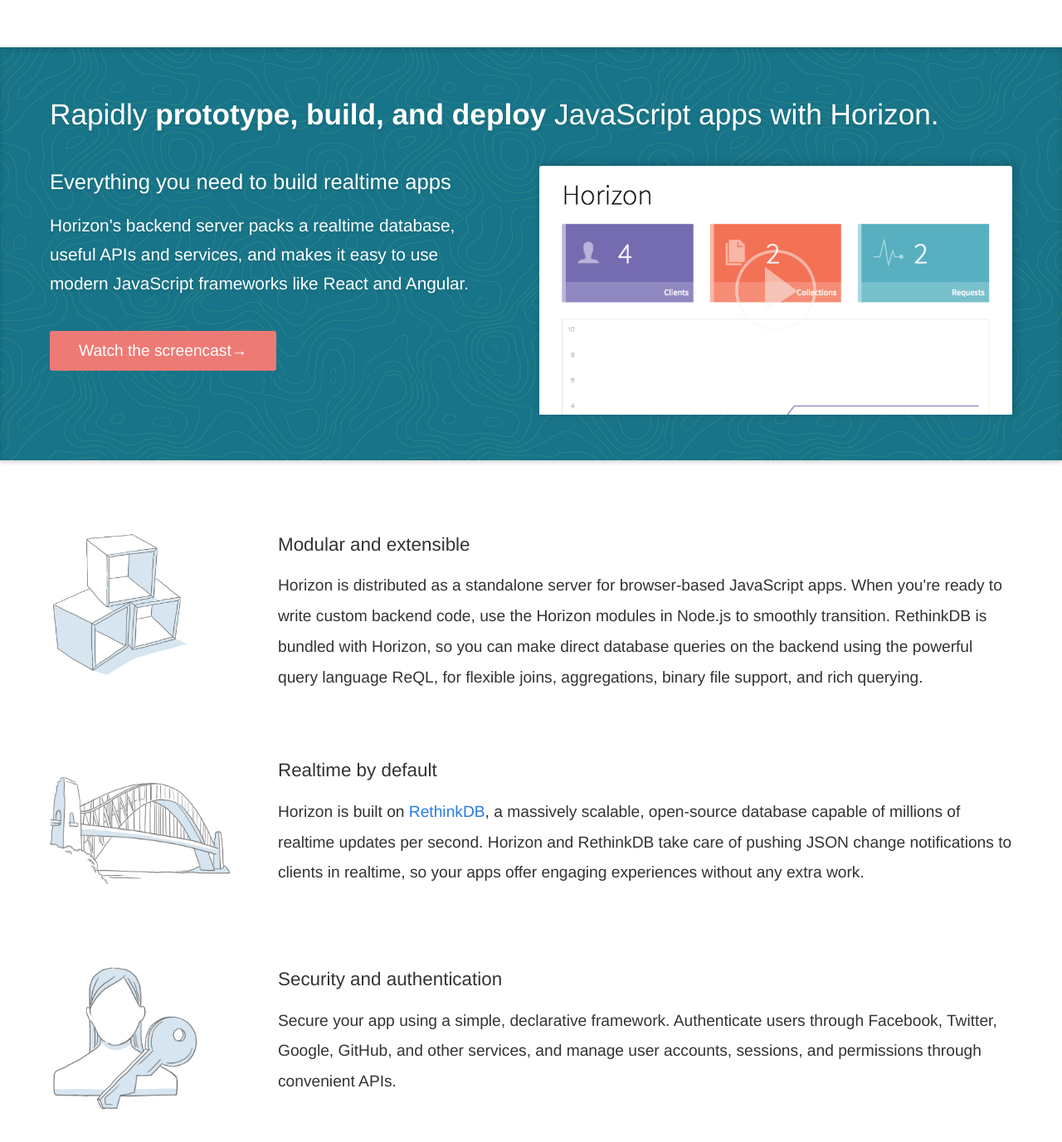
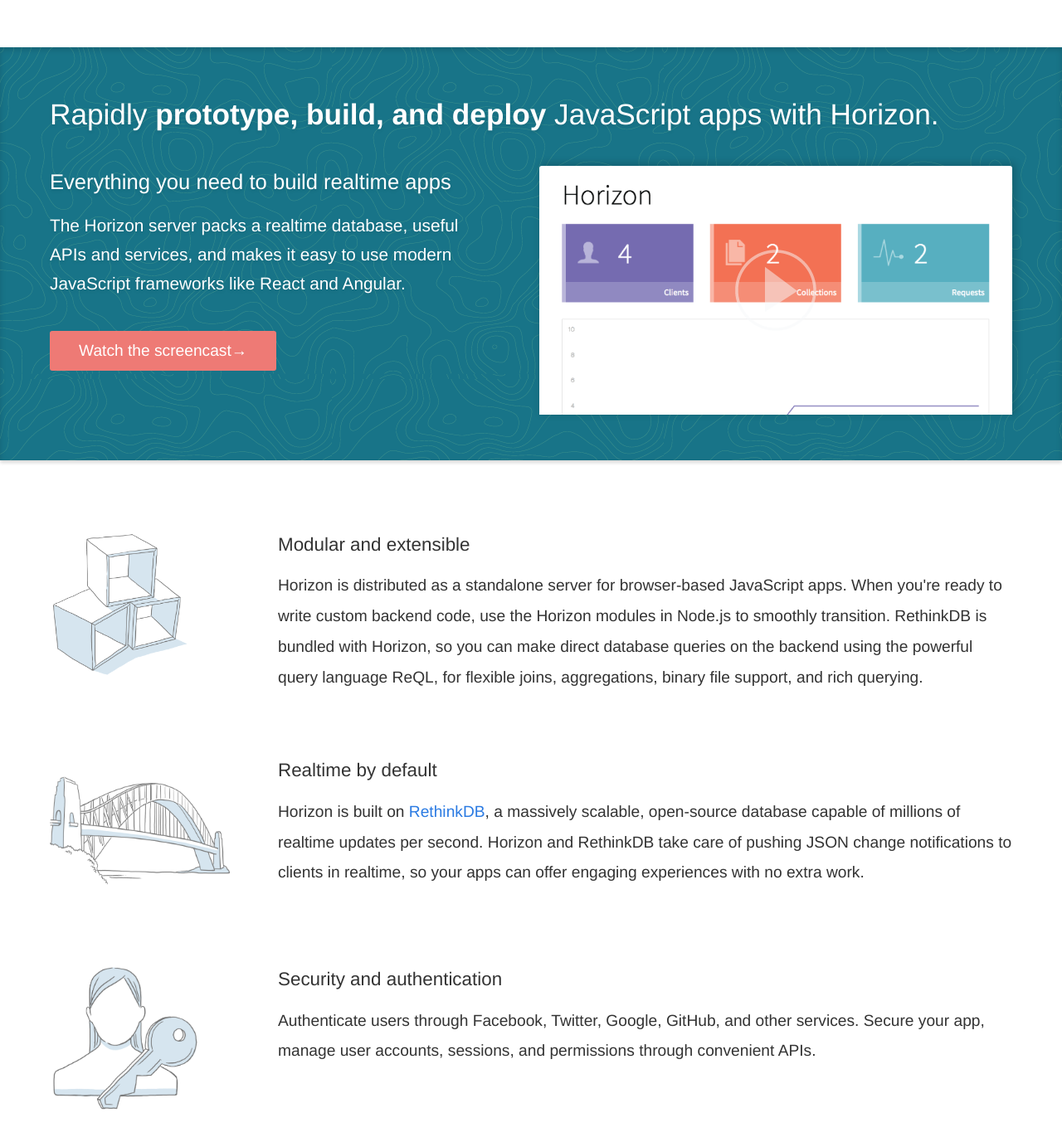
Before and after one commit to idvoretskyi/horizon.io, a Jekyll site: the page built from index.html, in a window 1280 px wide and 1400 px high, scrolled down 932 px. Shown: the top 1377 px of the window at 83% size. Built offline with Jekyll 4.4.1, drawn with Linux system fonts in a browser that asks for light colours; nearby versions of some CDN libraries; some of the changed text lies outside the part shown.

Commit message:
Responding to people's feedback

```diff
--- a/index.html
+++ b/index.html
@@ -17,15 +17,14 @@
         <section class="intro-content">
             <h1>Horizon is a realtime, <strong> open-source backend</strong> for JavaScript apps.</h1>
             <p>
-                Rapidly prototype, build, and deploy web or mobile
-                apps without writing any backend code using a simple
-                JavaScript API. Then scale your apps to millions of
-                users.
+                Rapidly build and deploy web or mobile apps using a
+                simple JavaScript API. Scale your apps to millions of
+                users without any backend code.
             </p>
             <p>
                 Built by the <a href="https://rethinkdb.com">RethinkDB</a>
-                team and the open-source community, Horizon lets you build
-                complex apps with lightning speed.
+                team and an open-source community, Horizon lets you build
+                sophisticated apps with lightning speed.
             </p>
         </section>
         <section class="hz-animation">
@@ -49,10 +48,10 @@
             <section class="screencast-description">
                 <h2>Everything you need to build realtime apps</h2>
                 <p>
-                    Horizon's backend server packs a realtime
-                    database, useful APIs and services, and makes it
-                    easy to use modern JavaScript frameworks like
-                    React and Angular.
+                    The Horizon server packs a realtime database,
+                    useful APIs and services, and makes it easy to use
+                    modern JavaScript frameworks like React and
+                    Angular.
                 </p>
                 <a class="button primary-button" href="https://www.youtube.com/watch?v=Sb1lH5mvYmU">Watch the screencast<i class="right-arrow">&rarr;</i></a>
             </section>
@@ -89,17 +88,16 @@
                 millions of realtime updates per second. Horizon and
                 RethinkDB take care of pushing JSON change
                 notifications to clients in realtime, so your apps
-                offer engaging experiences without any extra work.
+                can offer engaging experiences with no extra work.
             </p>
         </article>
         <article class="auth">
             <h1>Security and authentication</h1>
             <p>
-                Secure your app using a simple, declarative
-                framework. Authenticate users through Facebook,
-                Twitter, Google, GitHub, and other services, and
-                manage user accounts, sessions, and permissions
-                through convenient APIs.
+                Authenticate users through Facebook, Twitter, Google,
+                GitHub, and other services. Secure your app, manage
+                user accounts, sessions, and permissions through
+                convenient APIs.
             </p>
         </article>
         <article class="open-source">
```
Also changed, not shown: other parts of index.html (+1 -1 lines).
